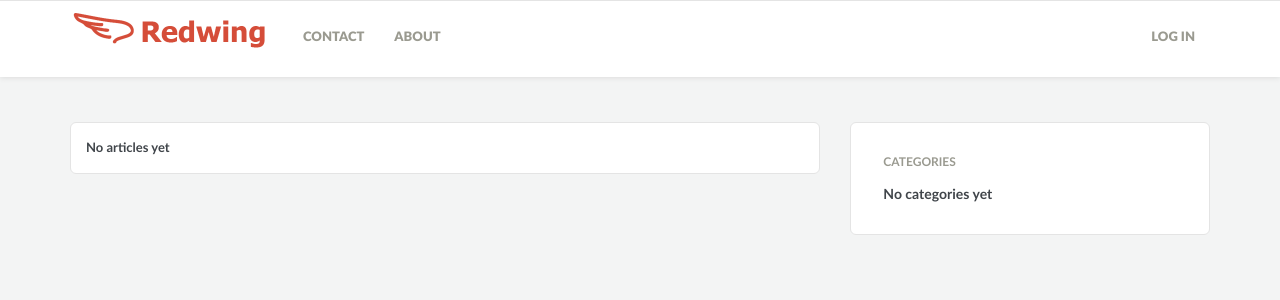
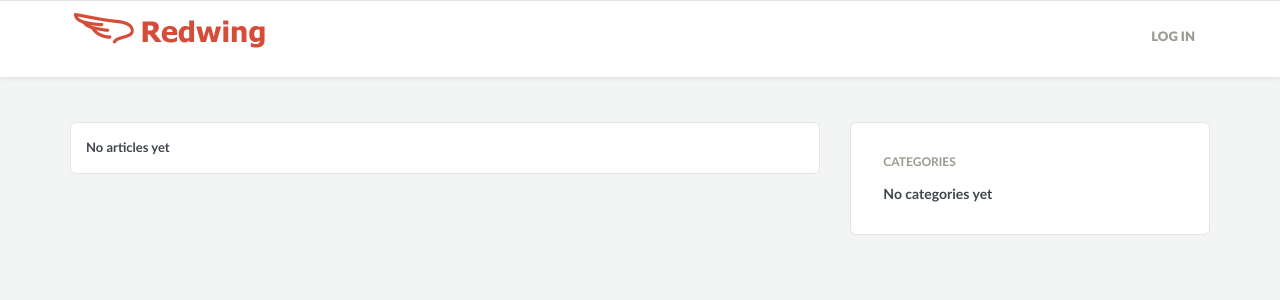
Before and after one commit to meikuam/Redwing, a Django app: template templates/article/article_list.html in a window 1280 px wide. Shown: the top 300 px of the page. Run offline with Django 3.2, Linux system fonts and the light colour scheme; the template is opened without the code that fills it, so the values that code supplies are empty; parts of the project's set-up code (start-up, migrations or seed data) failed here and were passed over; some libraries are stand-ins or nearby versions.

Commit message:
useless navigation items removed

```diff
--- a/templates/header.html
+++ b/templates/header.html
@@ -17,13 +17,6 @@
         <nav class="navbar navbar-default" role="navigation">
             <div class="collapse navbar-collapse" id="readable-navbar-collapse">
                 <ul class="navigation">
-                    <li>
-                        <a href="#" class="dropdown-toggle" data-toggle="dropdown">Contact</a>
-                    </li>
-                    <li>
-                        <a href="#" class="dropdown-toggle" data-toggle="dropdown">About</a>
-                    </li>
-                    <li class="divider"></li>
                     {% if user.is_authenticated %}
                         <li class="visible-sm visible-xs">
                             <a href="{% url 'logout' %}" class="dropdown-toggle" data-toggle="dropdown">Logout</a>
```
